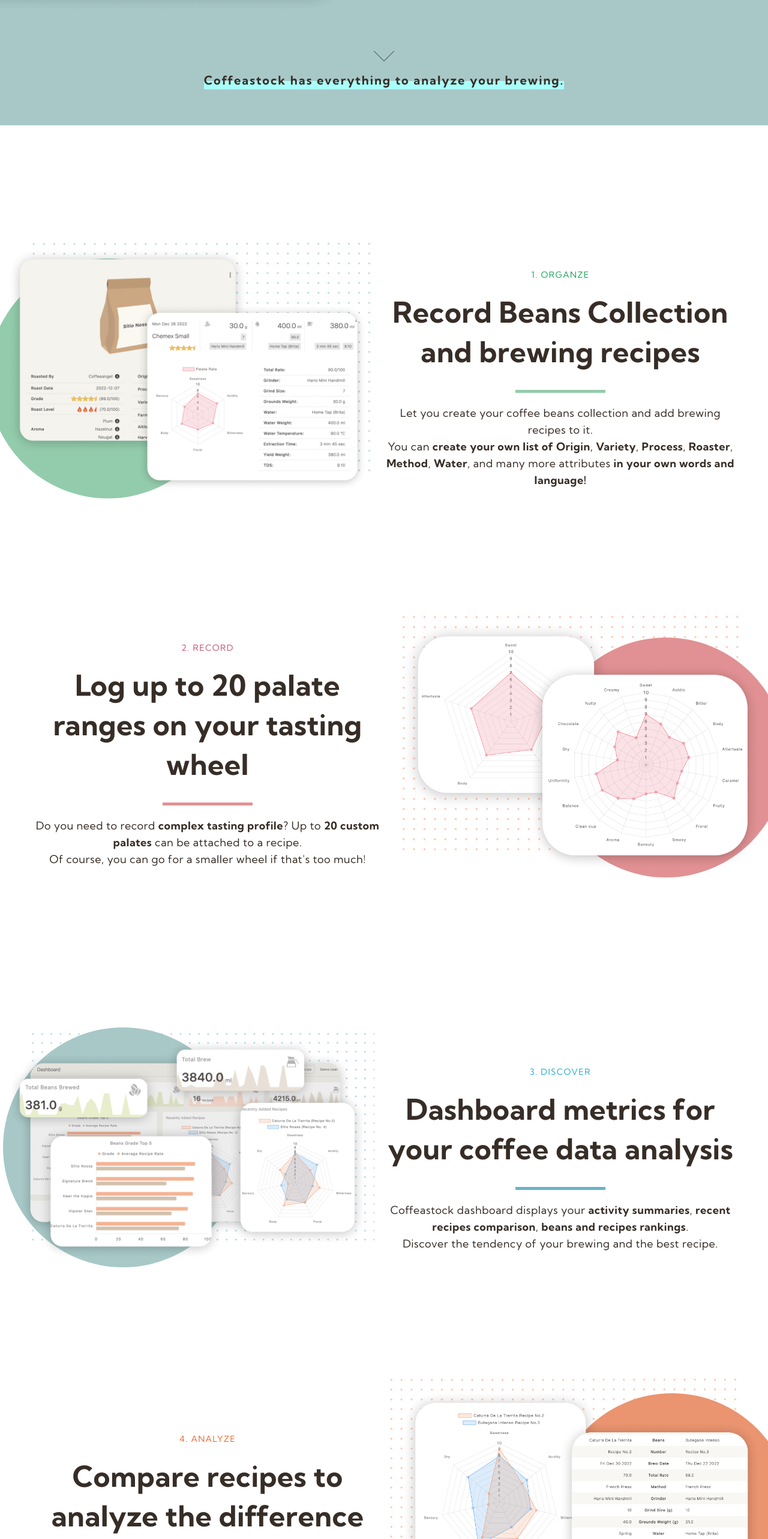
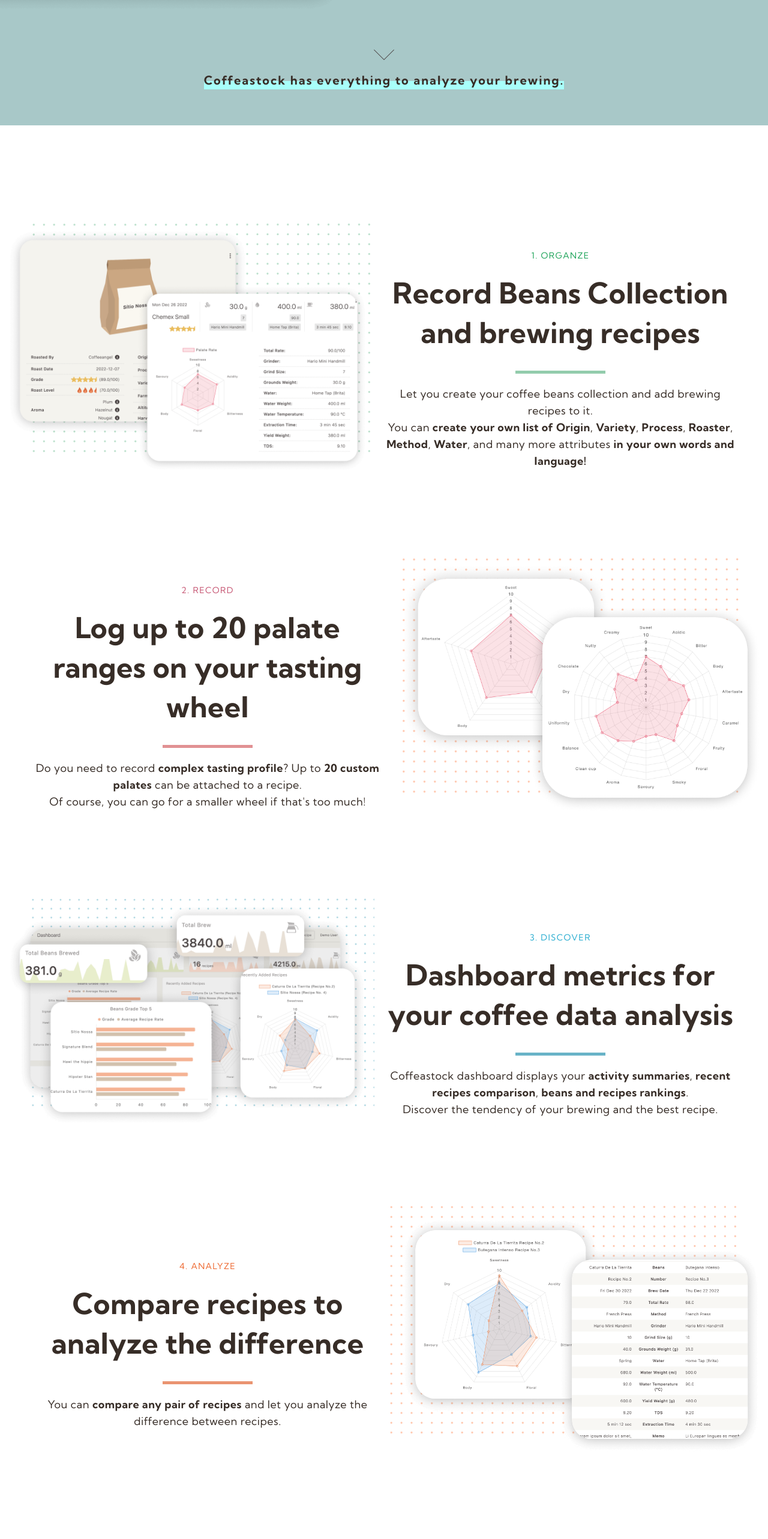
Before and after one commit to miyazakimaiko/coffeastock-website, a React (Create React App) app: page / in a window 1280 px wide. Shown: the part 1545-4111 px from the top of the page at 60% size. Built offline with nearby package versions, Linux system fonts and the light colour scheme.

Commit message:
Change feature section design

```diff
--- a/src/App.js
+++ b/src/App.js
@@ -3,6 +3,7 @@
 import Home from './pages/home';
 import Terms from './pages/terms';
 import Privacy from './pages/privacy';
+import NotFound from './pages/not-found';
 import ScrollBackButton from './elements/ScrollBackButton';
 
 function App() {
@@ -11,11 +12,9 @@
       <Router>
         <Routes>
           <Route exact path="/" element={<Home />} />
-          {/* <Route exact path="500" element={<ServerError />} />   */}
           <Route exact path="terms" element={<Terms />} />
           <Route exact path="privacy" element={<Privacy />} />
-          {/* <Route exact path='/login' element={authenticated ? <Navigate to="/app/dashboard" />  : login} /> */}
-          {/* <Route exact path='/register' element={<Register />} /> */}
+          <Route path="*" element={<NotFound />} />
         </Routes>
 
         <ScrollBackButton />
--- a/src/components/public-footer/index.jsx
+++ b/src/components/public-footer/index.jsx
@@ -16,7 +16,7 @@
           to="/privacy"
           key="privacy"
         >
-          Privacy Policy
+          Privacy
         </Link>
       </div>
       <div>
--- a/src/pages/home/CompareRecipesFeat.jsx
+++ b/src/pages/home/CompareRecipesFeat.jsx
@@ -21,7 +21,10 @@
   }
 
   return (
-    <article id="compare-recipes" className="flex flex-col lg:flex-row-reverse items-center w-full max-w-[1300px] mx-auto mt-32 lg:mt-48">
+    <article
+      id="compare-recipes"
+      className="flex flex-col lg:flex-row-reverse items-center w-full max-w-[1300px] mx-auto py-16"
+    >
       <section className="right-section max-w-[680px]">
         <div className="bg-circle-orange w-full p-3">
           <img
--- a/src/pages/home/CustomersVoice.jsx
+++ b/src/pages/home/CustomersVoice.jsx
@@ -4,7 +4,7 @@
 const CustomersVoice = () => {
 
   return (
-    <article id="customers-voice" className="w-full p-4 md:p-10 my-24 md:my-48">
+    <article id="customers-voice" className="w-full p-4 md:p-10 my-20 md:mt-20 md:mb-24">
       <FaHeart className="mx-auto mb-16 text-lg text-orange" />
       <section className="quote md:max-w-[800px] mx-auto text-center">
         <p className="text-xl md:text-2xl leading-relaxed md:leading-loose italic">
--- a/src/pages/home/DashboardMetricsFeat.jsx
+++ b/src/pages/home/DashboardMetricsFeat.jsx
@@ -21,7 +21,7 @@
   }
 
   return (
-    <article id="dashboard-metrics" className="flex flex-col lg:flex-row items-center w-full max-w-[1300px] mx-auto mt-32 lg:mt-64">
+    <article id="dashboard-metrics" className="flex flex-col lg:flex-row items-center w-full max-w-[1300px] mx-auto py-16 border-b md:border-b-0 border-b-burnt-sienna border-opacity-20">
       <section className="left-section max-w-[680px]">
         <div className="bg-circle-blue w-full p-3">
           <img
--- a/src/pages/home/RecordCoffeeFeat.jsx
+++ b/src/pages/home/RecordCoffeeFeat.jsx
@@ -21,7 +21,7 @@
   }
 
   return (
-    <article id="record-coffee" className="flex flex-col lg:flex-row items-center w-full max-w-[1300px] mx-auto mt-32 lg:mt-48">
+    <article id="record-coffee" className="flex flex-col lg:flex-row items-center w-full max-w-[1300px] mx-auto mt-24 py-16 border-b md:border-b-0 border-b-burnt-sienna border-opacity-20">
       <section className="left-section max-w-[680px]">
         <div className="bg-circle-green w-full p-3">
           <img
--- a/src/pages/home/TastingWheelFeat.jsx
+++ b/src/pages/home/TastingWheelFeat.jsx
@@ -21,7 +21,7 @@
   }
 
   return (
-    <article id="tasting-wheel" className="flex flex-col lg:flex-row-reverse items-center w-full max-w-[1300px] mx-auto mt-32 lg:mt-48">
+    <article id="tasting-wheel" className="flex flex-col lg:flex-row-reverse items-center w-full max-w-[1300px] mx-auto py-16 border-b md:border-b-0 border-b-burnt-sienna border-opacity-20">
       <section className="right-section max-w-[680px]">
         <div className="bg-circle-pink w-full p-3">
           <img
--- a/src/pages/home/public-home.scss
+++ b/src/pages/home/public-home.scss
@@ -167,23 +167,6 @@
 #record-coffee {
   .bg-circle-green {
     position: relative;
-
-    &::before {
-      content: "";
-      position: absolute;
-      bottom: 0px;
-      left: -20px;
-      height: 250px;
-      width: 250px;
-      background-color: var(--green);
-      border-radius: 50%;
-      z-index: -1;
-
-      @include sm() {
-        height: 400px;
-        width: 400px;
-      }
-    }
     &::after {
       content: "";
       position: absolute;
@@ -213,23 +196,6 @@
 #tasting-wheel {
   .bg-circle-pink {
     position: relative;
-
-    &::before {
-      content: "";
-      position: absolute;
-      bottom: 0px;
-      right: -30px;
-      height: 250px;
-      width: 250px;
-      background-color: var(--pink);
-      border-radius: 50%;
-      z-index: -1;
-
-      @include sm() {
-        height: 400px;
-        width: 400px;
-      }
-    }
     &::after {
       content: "";
       position: absolute;
@@ -259,23 +225,6 @@
 #dashboard-metrics {
   .bg-circle-blue {
     position: relative;
-
-    &::before {
-      content: "";
-      position: absolute;
-      bottom: 0px;
-      left: 5px;
-      height: 250px;
-      width: 250px;
-      background-color: var(--ash-blue);
-      border-radius: 50%;
-      z-index: -1;
-
-      @include sm() {
-        height: 400px;
-        width: 400px;
-      }
-    }
     &::after {
       content: "";
       position: absolute;
@@ -307,23 +256,6 @@
 #compare-recipes {
   .bg-circle-orange {
     position: relative;
-
-    &::before {
-      content: "";
-      position: absolute;
-      bottom: 0px;
-      right: -40px;
-      height: 250px;
-      width: 250px;
-      background-color: var(--orange);
-      border-radius: 50%;
-      z-index: -1;
-
-      @include sm() {
-        height: 400px;
-        width: 400px;
-      }
-    }
     &::after {
       content: "";
       position: absolute;
--- /dev/null
+++ b/src/pages/not-found/index.jsx
@@ -0,0 +1,22 @@
+import React from 'react'
+import PublicFooter from '../../components/public-footer'
+import PublicHeader from '../../components/public-header'
+
+const NotFound = () => {
+  return (
+    <div className="min-h-[100vh] w-full font-sans text-xs md:text-sm bg-creme text-burnt-sienna-darker">
+      <PublicHeader />
+      <main id="not-found" className="max-w-screen-lg mx-auto px-2 text-base">
+        <div className="px-4 pt-8 w-full max-w-980px mx-auto flex flex-col items-center">
+          <div className="text-5xl text-center font-bold">404 Page Not Found</div>
+          <div className="text-xl px-4 py-6 text-center">This is not the page you are looking for.</div>
+        </div>
+      </main>
+      <div className="absolute bottom-0 right-0 left-0">
+        <PublicFooter />
+      </div>
+    </div>
+  )
+}
+
+export default NotFound
```
